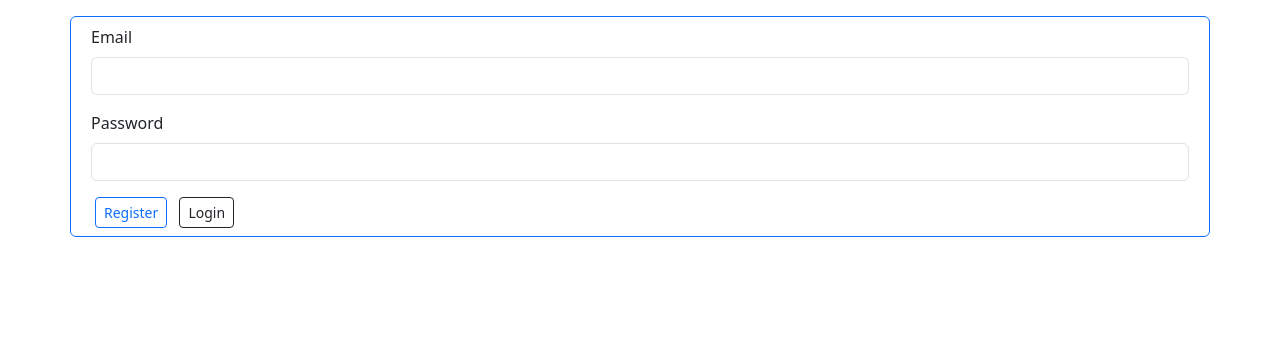
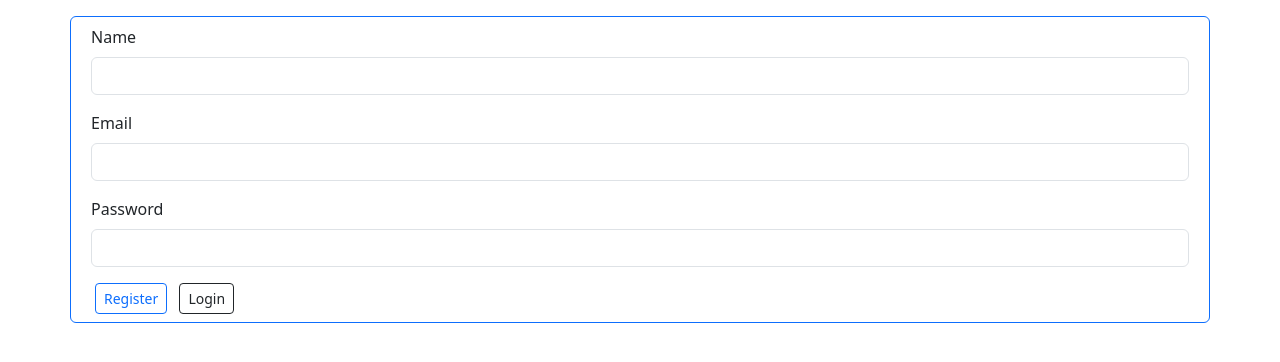
Before and after one commit to professor-lab/Python-workspace, a Flask app: page /register in a window 1280 px wide. Shown: the part 56-418 px from the top of the page. Run offline with Flask 3, Linux system fonts and the light colour scheme; parts of the project's set-up code (start-up, migrations or seed data) failed here and were passed over.

Commit message:
resigister name fild update

```diff
--- a/Auth/app.py
+++ b/Auth/app.py
@@ -13,15 +13,17 @@ class User(db.Model):
     email=db.Column(db.String(100),unique=True)
     password=db.Column(db.string(100))
 
-    def __init__(self,email,password):
+    def __init__(self,name,email,password):
+        self.name=name
         self.email=email
         self.password=bcrypt.haspw(password.encode('utf-8'),bcrypt.getsalt()).decode('utf-8')
 
 
     def check_password(self,password):
-        return bcrypt.chekpw(password.encod('utf-8'),self.password)
+        return bcrypt.chekpw(password.encod('utf-8'),self.password.encode('utf-8'))
 
-
+with app.app_context():
+    db.create_all()
 
 
 
--- a/Auth/templates/register.html
+++ b/Auth/templates/register.html
@@ -4,6 +4,10 @@
 
 <div class="container mb-3 my-3 card border border-primary">
   <form action="/" method="POST" class="m-2">
+    <div class="mb-3">
+      <label for="name" class="form-label">Name</label>
+      <input type="text" class="form-control" name="name" id="name"  required>
+    </div>
       <div class="mb-3">
         <label for="email" class="form-label">Email</label>
         <input type="email" class="form-control" name="email" id="email" aria-describedby="emailHelp" required>
```
